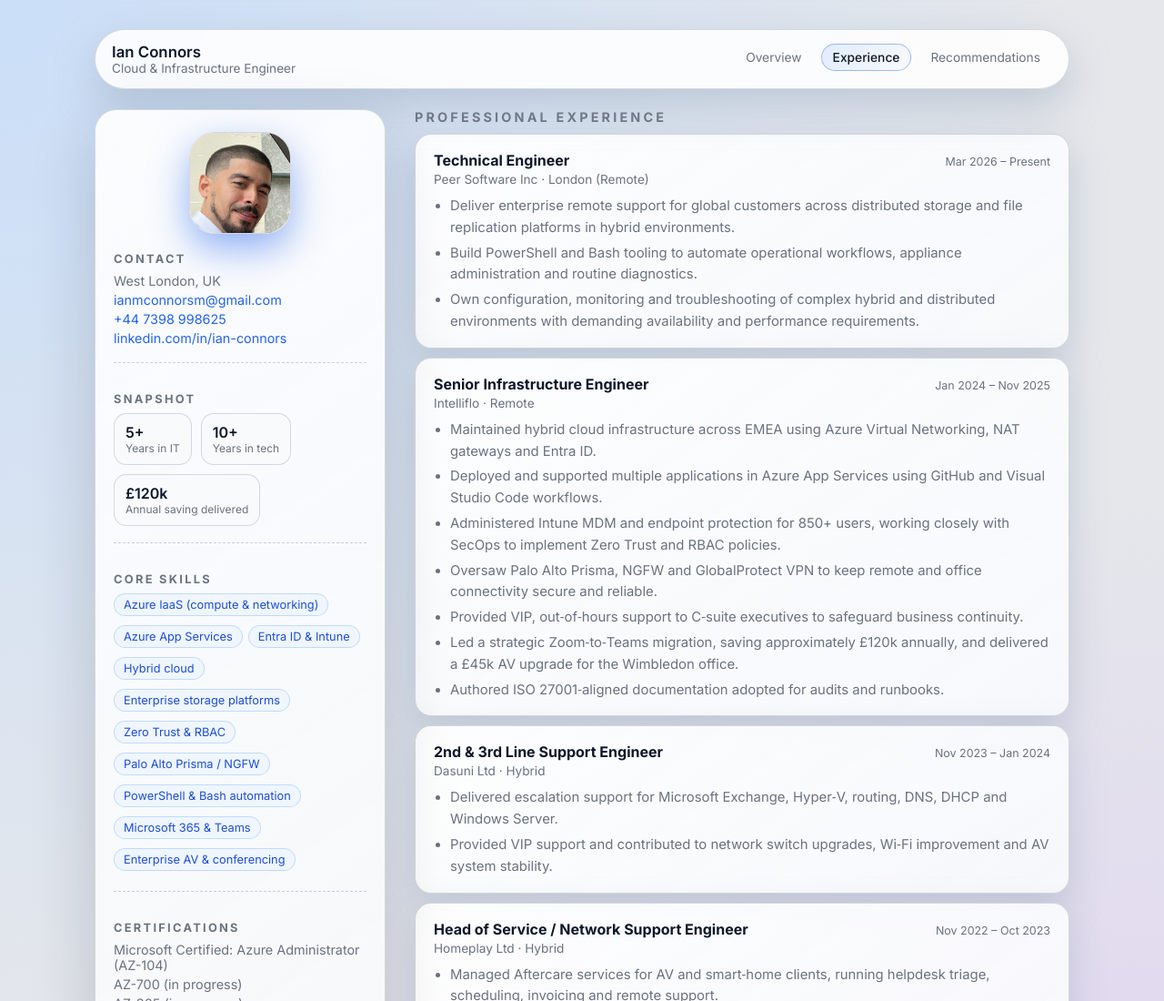
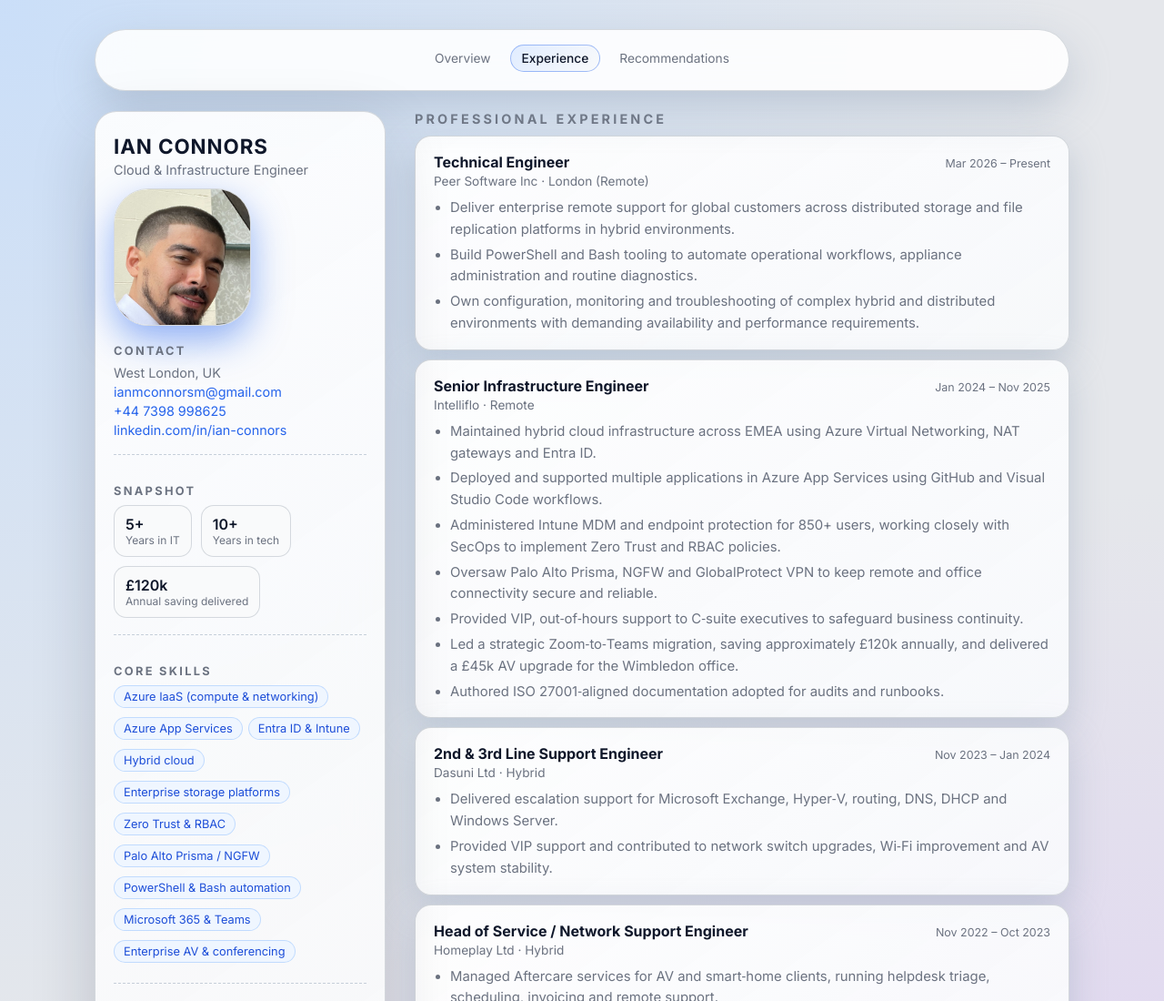
Before and after one commit to ICITPROJ/Resume, a website: page experience.html in a window 1280 px wide. Shown: the top 1100 px of the page at 91% size. Drawn offline with Linux system fonts and the light colour scheme.

Commit message:
minor updates

```diff
--- a/experience.html
+++ b/experience.html
@@ -20,12 +20,6 @@
   <body>
     <div class="site-shell">
       <header class="site-header">
-        <div class="site-header-main">
-          <div>
-            <div class="site-header-name">Ian Connors</div>
-            <div class="site-header-role">Cloud &amp; Infrastructure Engineer</div>
-          </div>
-        </div>
         <nav class="top-nav">
           <a href="index.html">Overview</a>
           <a href="experience.html" class="nav-active">Experience</a>
@@ -36,6 +30,10 @@
       <div class="page">
         <aside class="sidebar">
         <div class="brand">
+          <div>
+            <h1 class="name">Ian Connors</h1>
+            <p class="role">Cloud & Infrastructure Engineer</p>
+          </div>
           <img src="profile.png" alt="Ian Connors" class="avatar" />
         </div>
 
--- a/styles.css
+++ b/styles.css
@@ -61,9 +61,10 @@ a:hover {
 .site-header {
   display: flex;
   align-items: center;
-  justify-content: space-between;
+  justify-content: center;
   gap: 16px;
-  padding: 14px 18px;
+  min-height: 56px;
+  padding: 16px 24px;
   border-radius: 999px;
   background: rgba(255, 255, 255, 0.88);
   border: 1px solid rgba(209, 213, 219, 0.9);
@@ -128,7 +129,9 @@ a:hover {
 
 .brand {
   display: flex;
-  justify-content: center;
+  flex-direction: column;
+  align-items: flex-start;
+  gap: 12px;
   margin-bottom: 20px;
 }
 
@@ -143,9 +146,9 @@ a:hover {
 }
 
 .sidebar .avatar {
-  width: 112px;
-  height: 112px;
-  border-radius: 28px;
+  width: 151px;
+  height: 151px;
+  border-radius: 38px;
 }
 
 .name {
```
Also changed, not shown: index.html (+4 -6 lines), recommendations.html (+4 -6 lines).
